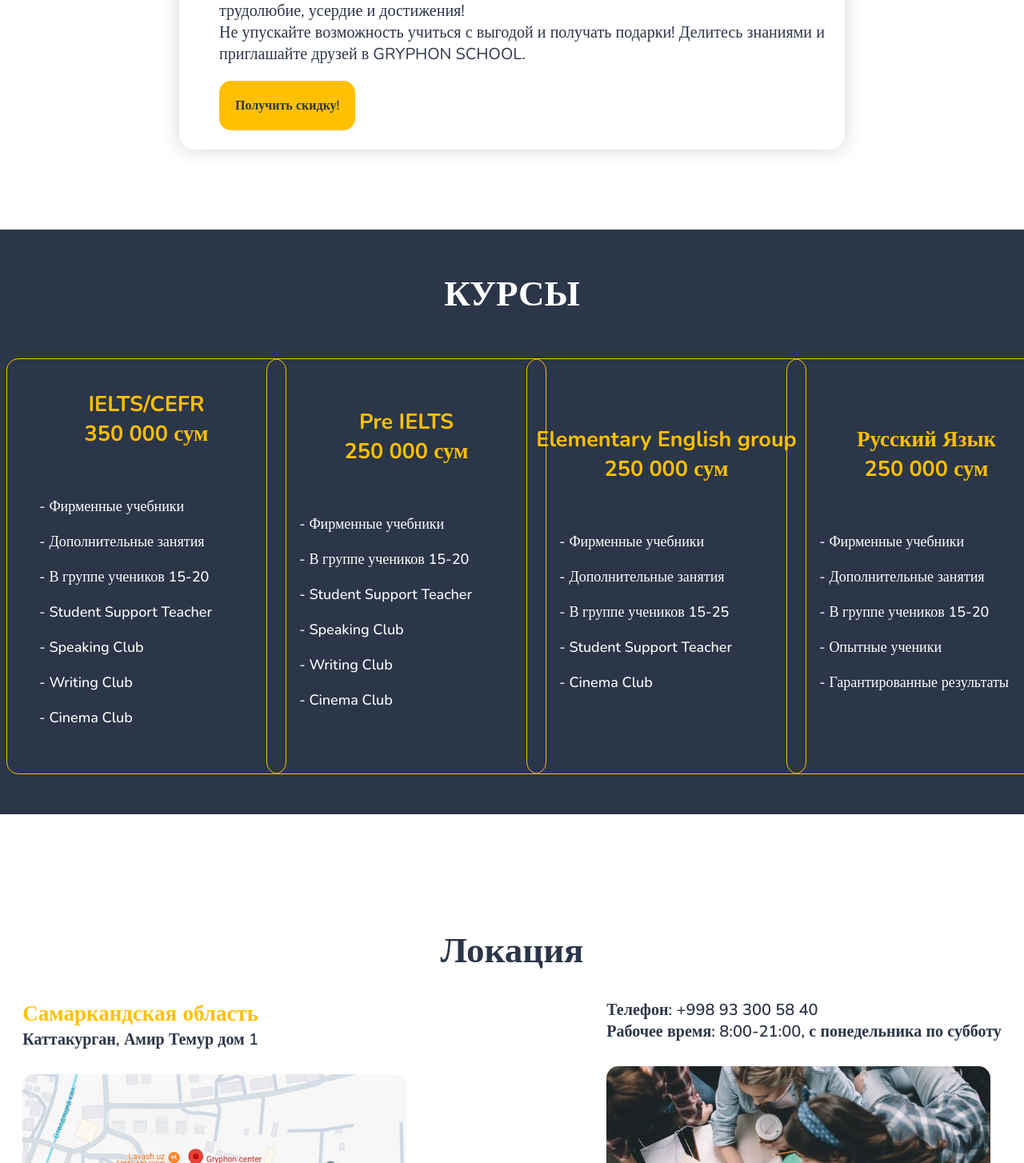
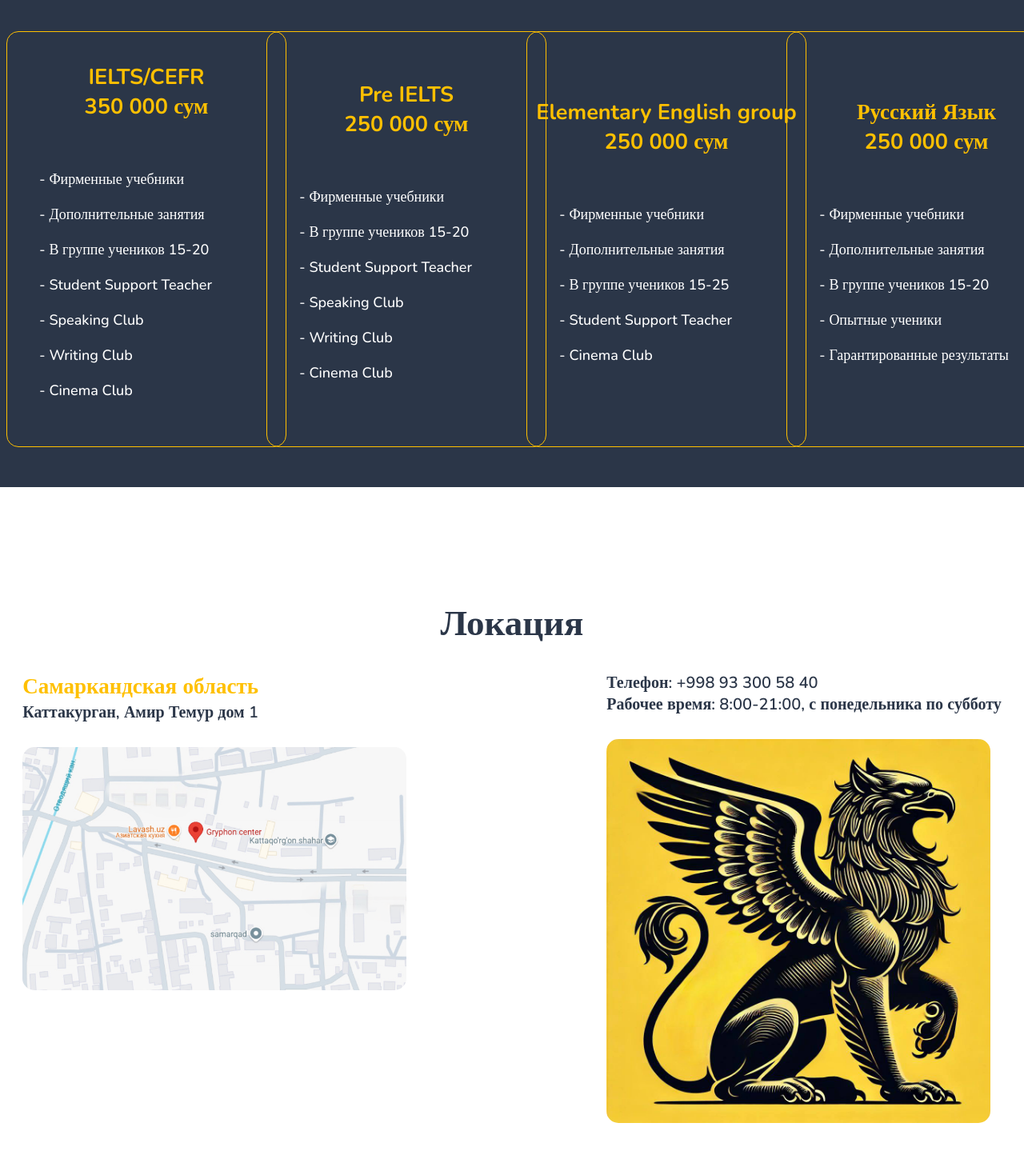
Before and after one commit to muhammadfayziyev2/GryphonSchool, a Next.js app: page / in a window 1280 px wide. Shown: the part 2636-4090 px from the top of the page at 80% size. Built offline with nearby package versions, Linux system fonts and the light colour scheme.

Commit message:
uzgarish

```diff
--- a/src/app/[Register]/page.jsx
+++ b/src/app/[Register]/page.jsx
@@ -10,17 +10,17 @@ const page = () => {
   const [loading, setLoading] = useState(false);
   const [error, setError] = useState("");
 
-  const sendData = async (name, phone, message) => {
+  const sendData = async (FullName, phone, courses) => {
     setLoading(true);
     setError("");
 
     try {
       const res = await axios.post(
-        "https://zayavkabackend-production.up.railway.app/submit",
+        `https://zayavkabackend-production.up.railway.app/submit`,
         {
-          name,
+          FullName,
           phone,
-          message,
+          courses,
         }
       );
       if (res.status === 200) {
--- a/src/app/components/Kurs.jsx
+++ b/src/app/components/Kurs.jsx
@@ -116,7 +116,7 @@ const translations = {
 };
 
 const Kurs = () => {
-  const { language } = useLanguage(); // 🔥 Tilni olish
+  const { language } = useLanguage();
   const t = translations[language] || translations["ru"];
 
   return (
@@ -126,10 +126,9 @@ const Kurs = () => {
           <h1 className="kurs_name_h1">{t.title}</h1>
         </div>
         <Swiper
-          modules={[Navigation, Pagination]}
+          modules={[ Pagination]}
           spaceBetween={20}
           slidesPerView={1}
-          navigation
           pagination={{ clickable: true }}
           breakpoints={{
             768: { slidesPerView: 2 },
--- a/src/app/components/Location.jsx
+++ b/src/app/components/Location.jsx
@@ -24,7 +24,7 @@ const translations = {
 };
 
 const Location = () => {
-    const { language } = useLanguage(); // 🔥 Tanlangan til
+    const { language } = useLanguage();
     const t = translations[language] || translations["ru"];
 
     return (
@@ -44,7 +44,7 @@ const Location = () => {
                     <div className="main_location_words">
                         <p className="span_location">{t.phone}</p>
                         <span className="span_location">{t.hours}</span>
-                        <img src="studentttt.jpg" alt="Students" className="img_location" />
+                        <img src="logo2.jpg" alt="Students" className="img_location" />
                     </div>
                 </div>
             </footer>
--- a/src/app/globals.css
+++ b/src/app/globals.css
@@ -475,5 +475,5 @@
 }
 
 .link{
-  margin-top: 40px;
+  margin-top: 30px;
 }
--- a/src/app/media.css
+++ b/src/app/media.css
@@ -12,7 +12,7 @@
 
 @media(max-width:380px) {
     .kurs_home {
-        margin-left: 50px;
+        margin-left: 40px;
     }
 }
 
```
Also changed, not shown: public/bgimage1.png (added), public/studentttt.jpg (deleted).
